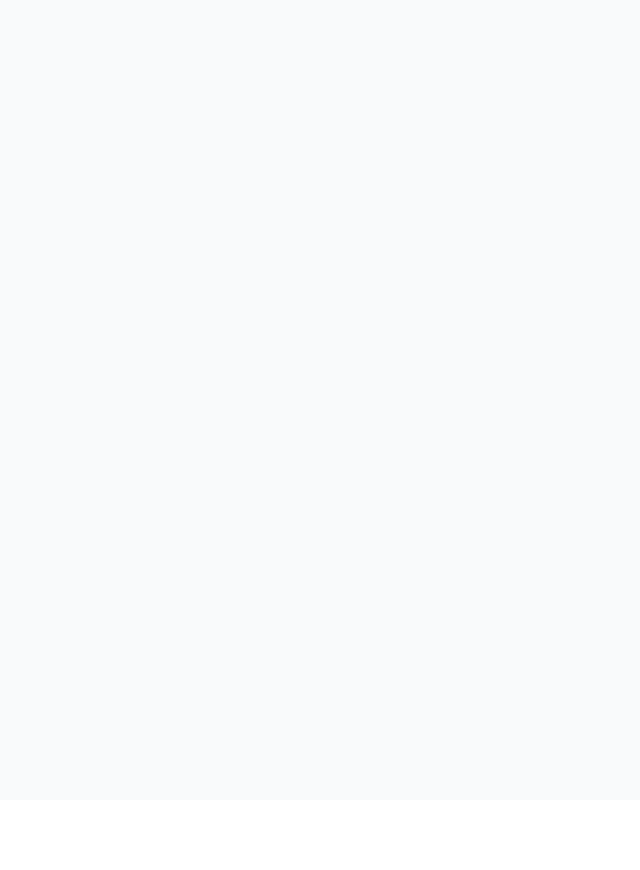
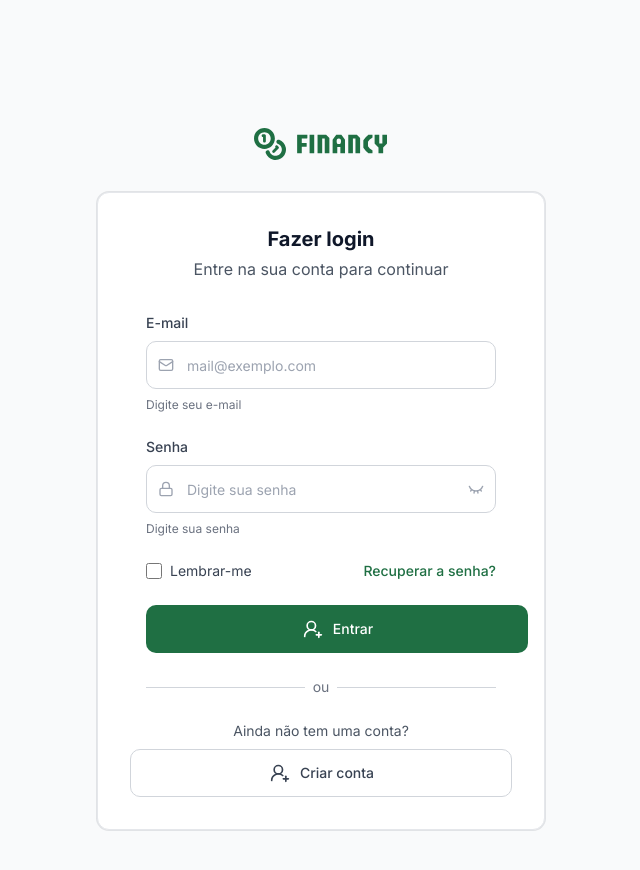
Before and after one commit to RosyProgramming/financy-project, a React (Vite) app in the folder frontend/: page / in a window 1280 px wide. Before the commit this address had no page. Shown: the top 870 px of the page, without its empty margins (319-959 px from the left). Before the commit the page ends 800 px from the top, so only its background shows below. Built offline with nearby package versions, Linux system fonts and the light colour scheme.

Commit message:
criei tela login

```diff
--- a/frontend/src/App.tsx
+++ b/frontend/src/App.tsx
@@ -7,7 +7,7 @@ function App() {
   return (
     <Layout>
       <Routes>
-        <Route path='/login' element={<Login />} />
+        <Route path='/' element={<Login />} />
       </Routes>
     </Layout>
   )
--- a/frontend/src/index.css
+++ b/frontend/src/index.css
@@ -1,129 +1,82 @@
-@import "tw-animate-css";
-@import "shadcn/tailwind.css";
-@import "@fontsource-variable/geist";
+@import url('https://fonts.googleapis.com/css2?family=Inter:ital,wght@0,100..900;1,100..900&display=swap');
 @tailwind base;
 @tailwind components;
 @tailwind utilities;
 
 @layer base {
   :root {
+    /* Neutrals & Base */
+    --background: 0 0% 100%;
+    --foreground: 222 47% 11%; /* gray-800 */
 
-    --background: oklch(1 0 0);
-    --foreground: oklch(0.145 0 0);
-
-    --brand: 145 59% 27%;
+    /* Brand */
+    --brand: 147 56% 28%;       /* #1F6F43 - brand-base */
+    --brand-dark: 148 48% 18%;  /* #124B2B - brand-dark */
     --brand-foreground: 0 0% 100%;
 
-    --gray-800: 222 47% 11%;
-    --gray-700: 215 28% 17%;
-    --gray-600: 215 16% 47%;
-    --gray-500: 217 10% 65%;
-    --gray-400: 220 9% 46%;
-    --gray-300: 220 13% 69%;
-    --gray-200: 220 14% 91%;
-    --gray-100: 210 20% 98%;
+    /* Grayscale */
+    --gray-800: 222 47% 11%;    /* #111827 */
+    --gray-700: 217 19% 27%;    /* #374151 */
+    --gray-600: 215 14% 34%;    /* #4B5563 */
+    --gray-500: 220 9% 46%;     /* #6B7280 */
+    --gray-400: 218 11% 65%;    /* #9CA3AF */
+    --gray-300: 218 12% 84%;    /* #D1D5DB */
+    --gray-200: 220 13% 91%;    /* #E5E7EB */
+    --gray-100: 210 17% 98%;    /* #F8F9FA */
 
-    --success: 146 66% 38%;
-    --danger: 0 84% 60%;
+    /* Feedback */
+    --success: 155 75% 39%;     /* #19AD70 */
+    --danger: 0 84% 60%;        /* #EF4444 */
 
-    --border: oklch(0.922 0 0);
-    --input: oklch(0.922 0 0);
-    --ring: oklch(0.708 0 0);
+    /* Colors Catalog (Precisão HSL para HEX) */
+    --blue-dark: 221 83% 53%;   /* #1D4ED8 */
+    --blue-base: 221 70% 51%;   /* #2563EB */
+    --blue-light: 214 95% 93%;  /* #DBEAFE */
 
+    --purple-dark: 271 81% 47%; /* #7E22CE */
+    --purple-base: 271 76% 59%; /* #9333EA */
+    --purple-light: 271 100% 97%;/* #F3E8FF */
+
+    --pink-dark: 334 82% 45%;   /* #BE185D */
+    --pink-base: 334 76% 51%;   /* #DB2777 */
+    --pink-light: 334 100% 96%; /* #FCE7F3 */
+
+    --red-dark: 0 72% 33%;      /* #B91C1C */
+    --red-base: 0 72% 51%;      /* #DC2626 */
+    --red-light: 0 100% 94%;    /* #FEE2E2 */
+
+    --orange-dark: 22 84% 39%;  /* #C2410C */
+    --orange-base: 22 82% 53%;  /* #EA580C */
+    --orange-light: 22 100% 92%;/* #FFEDD5 */
+
+    --yellow-dark: 39 82% 33%;  /* #A16207 */
+    --yellow-base: 39 80% 46%;  /* #CA8A04 */
+    --yellow-light: 55 76% 88%; /* #F7F3CA */
+
+    --green-dark: 147 80% 28%;  /* #15803D */
+    --green-base: 147 70% 36%;  /* #16A34A */
+    --green-light: 147 75% 92%; /* #E0FAE9 */
+
+    /* Shadcn/UI Components */
+    --border: 218 13% 84%;      /* gray-300 */
+    --input: 218 13% 84%;
+    --ring: 220 9% 46%;         /* gray-500 */
     --radius: 0.625rem;
-
-    --chart-1: oklch(0.809 0.105 251.813);
-    --chart-2: oklch(0.623 0.214 259.815);
-    --chart-3: oklch(0.546 0.245 262.881);
-    --chart-4: oklch(0.488 0.243 264.376);
-    --chart-5: oklch(0.424 0.199 265.638);
-    --card: oklch(1 0 0);
-    --card-foreground: oklch(0.145 0 0);
-    --popover: oklch(1 0 0);
-    --popover-foreground: oklch(0.145 0 0);
-    --primary: oklch(0.205 0 0);
-    --primary-foreground: oklch(0.985 0 0);
-    --secondary: oklch(0.97 0 0);
-    --secondary-foreground: oklch(0.205 0 0);
-    --muted: oklch(0.97 0 0);
-    --muted-foreground: oklch(0.556 0 0);
-    --accent: oklch(0.97 0 0);
-    --accent-foreground: oklch(0.205 0 0);
-    --destructive: oklch(0.577 0.245 27.325);
-    --sidebar: oklch(0.985 0 0);
-    --sidebar-foreground: oklch(0.145 0 0);
-    --sidebar-primary: oklch(0.205 0 0);
-    --sidebar-primary-foreground: oklch(0.985 0 0);
-    --sidebar-accent: oklch(0.97 0 0);
-    --sidebar-accent-foreground: oklch(0.205 0 0);
-    --sidebar-border: oklch(0.922 0 0);
-    --sidebar-ring: oklch(0.708 0 0);
   }
 
   .dark {
+    --background: 222 47% 11%;  /* gray-800 */
+    --foreground: 0 0% 100%;
 
-    --background: oklch(0.145 0 0);
-    --foreground: oklch(0.985 0 0);
+    --gray-800: 210 17% 98%;
+    --gray-100: 222 47% 11%;
 
-    --brand: 145 59% 27%;
-    --brand-foreground: 0 0% 100%;
-
-    --gray-800: 210 40% 98%;
-    --gray-700: 215 20% 65%;
-    --gray-600: 215 16% 47%;
-    --gray-500: 217 10% 65%;
-
-    --border: oklch(1 0 0 / 10%);
-    --input: oklch(1 0 0 / 15%);
-    --ring: oklch(0.556 0 0);
-    --card: oklch(0.205 0 0);
-    --card-foreground: oklch(0.985 0 0);
-    --popover: oklch(0.205 0 0);
-    --popover-foreground: oklch(0.985 0 0);
-    --primary: oklch(0.922 0 0);
-    --primary-foreground: oklch(0.205 0 0);
-    --secondary: oklch(0.269 0 0);
-    --secondary-foreground: oklch(0.985 0 0);
-    --muted: oklch(0.269 0 0);
-    --muted-foreground: oklch(0.708 0 0);
-    --accent: oklch(0.269 0 0);
-    --accent-foreground: oklch(0.985 0 0);
-    --destructive: oklch(0.704 0.191 22.216);
-    --chart-1: oklch(0.809 0.105 251.813);
-    --chart-2: oklch(0.623 0.214 259.815);
-    --chart-3: oklch(0.546 0.245 262.881);
-    --chart-4: oklch(0.488 0.243 264.376);
-    --chart-5: oklch(0.424 0.199 265.638);
-    --sidebar: oklch(0.205 0 0);
-    --sidebar-foreground: oklch(0.985 0 0);
-    --sidebar-primary: oklch(0.488 0.243 264.376);
-    --sidebar-primary-foreground: oklch(0.985 0 0);
-    --sidebar-accent: oklch(0.269 0 0);
-    --sidebar-accent-foreground: oklch(0.985 0 0);
-    --sidebar-border: oklch(1 0 0 / 10%);
-    --sidebar-ring: oklch(0.556 0 0);
-  }
-  .theme {
-
-    --font-sans: 'Geist Variable', sans-serif;
-  }
-  * {
-    @apply border-border outline-ring/50;
-  }
-  body {
-    @apply bg-background text-foreground;
-  }
-  html {
-    @apply font-sans;
+    --border: 217 19% 27%;
+    --input: 217 19% 27%;
   }
 }
 
 @layer base {
-  * {
-    @apply border-border;
-  }
-
-  body {
-    @apply bg-background text-foreground font-sans;
-  }
+  * { @apply border-border; }
+  body { @apply bg-background text-foreground font-sans; }
 }
--- a/frontend/src/pages/Login.tsx
+++ b/frontend/src/pages/Login.tsx
@@ -1,73 +1,153 @@
-import { useState } from "react"
-import logo from "@/assets/logo.svg"
-import { Card, CardContent, CardDescription, CardHeader, CardTitle } from "@/components/ui/card"
-import { Mail, Lock } from "lucide-react"
+import { useState } from "react";
+import logo from "@/assets/logo.svg";
+import { Card, CardContent, CardDescription, CardHeader, CardTitle } from "@/components/ui/card";
+import { Mail, Lock, Eye, EyeClosed, UserRoundPlus } from "lucide-react";
 
 export function Login() {
-  const [email, setEmail] = useState("")
-  const [password, setPassword] = useState("")
+  const [email, setEmail] = useState("");
+  const [password, setPassword] = useState("");
+  const [rememberMe, setRememberMe] = useState(false);
+  const [showPassword, setShowPassword] = useState(false);
 
-  const handleSubmit= async () => {
+  const handleSubmit = (e: React.FormEvent) => {
+    e.preventDefault();
+    console.log({ email, password, rememberMe });
+    // Aqui você chamaria sua API
+  };
 
-  }
+  const isEmailActive = email.length > 0;
+  const isPasswordActive = password.length > 0;
 
   return (
     <div className="flex flex-col items-center p-12 gap-8 min-h-screen bg-gray-100">
-
       <img src={logo} className="w-[134px] h-8" />
 
       <Card className="w-full max-w-md p-8 flex flex-col gap-8 bg-white border border-gray-200 rounded-xl min-h-[36rem]">
-
         <CardHeader className="flex flex-col items-center justify-center gap-1 text-center w-full">
-          <CardTitle className="text-xl font-bold text-gray-800 text-center w-full leading-7">
+          <CardTitle className="text-xl font-bold text-gray-800 leading-7">
             Fazer login
           </CardTitle>
-          <CardDescription className="text-base text-gray-600 text-center w-full">
+          <CardDescription className="text-base text-gray-600 w-full text-center">
             Entre na sua conta para continuar
           </CardDescription>
         </CardHeader>
+
         <CardContent>
-            <form onSubmit={handleSubmit} className='space-y-4'>
-                <div className='flex flex-col gap-2 w-full'>
-                    <label htmlFor='email'  className="text-sm font-medium text-gray-700">E-mail</label>
-                        <div className="relative">
+          <form onSubmit={handleSubmit} className="flex flex-col gap-6 w-full">
 
-                            <Mail className="absolute left-3 top-1/2 -translate-y-1/2 w-4 h-4 text-gray-400" />
-
+            {/* === EMAIL === */}
+            <div className="flex flex-col gap-2 w-full">
+              <label
+                htmlFor="email"
+                className={`text-sm font-medium flex items-center ${isEmailActive ? "text-brand" : "text-gray-700"}`}
+              >
+                E-mail
+              </label>
+              <div className="relative w-full">
+                {/* Ícone de email */}
+                <Mail
+                  className={`absolute left-3 top-1/2 -translate-y-1/2 w-4 h-4 ${
+                    isEmailActive ? "text-brand" : "text-gray-400"
+                  }`}
+                />
                 <input
                   id="email"
                   type="email"
                   placeholder="mail@exemplo.com"
                   value={email}
                   onChange={(e) => setEmail(e.target.value)}
-                                required
-                                className="w-full h-12 pl-10 pr-3 border border-gray-300 rounded-lg bg-white text-gray-900 placeholder:text-gray-400 focus:outline-none focus:ring-2 focus:ring-green-500"
+                  className="w-full h-12 pl-10 pr-3 border border-gray-300 rounded-lg bg-white text-gray-900 placeholder:text-gray-400 focus:outline-none"
                 />
+              </div>
+              <span className="text-xs text-gray-500">Digite seu e-mail</span>
+            </div>
 
-                        </div>
-                </div>
-                <div className='flex flex-col gap-2 w-full'>
-                    <label htmlFor='password'  className="text-sm font-medium text-gray-700">Senha</label>
-                        <div className="relative">
-
-                            <Lock className="absolute left-3 top-1/2 -translate-y-1/2 w-4 h-4 text-gray-400" />
-
+            {/* === SENHA === */}
+            <div className="flex flex-col gap-2 w-full">
+              <label
+                htmlFor="password"
+                className={`text-sm font-medium flex items-center ${isPasswordActive ? "text-brand" : "text-gray-700"}`}
+              >
+                Senha
+              </label>
+              <div className="relative w-full">
+                {/* Ícone de senha */}
+                <Lock
+                  className={`absolute left-3 top-1/2 -translate-y-1/2 w-4 h-4 ${
+                    isPasswordActive ? "text-brand" : "text-gray-400"
+                  }`}
+                />
                 <input
                   id="password"
-                                type="password"
+                  type={showPassword ? "text" : "password"}
                   placeholder="Digite sua senha"
                   value={password}
                   onChange={(e) => setPassword(e.target.value)}
-                                required
-                                className="w-full h-12 pl-10 pr-3 border border-gray-300 rounded-lg bg-white text-gray-900 placeholder:text-gray-400 focus:outline-none focus:ring-2 focus:ring-green-500"
+                  className="w-full h-12 pl-10 pr-10 border border-gray-300 rounded-lg bg-white text-gray-900 placeholder:text-gray-400 focus:outline-none"
                 />
+                <button
+                  type="button"
+                  className="absolute right-3 top-1/2 -translate-y-1/2"
+                  onClick={() => setShowPassword(!showPassword)}
+                >
+                  {showPassword ? (
+                    <Eye className="w-4 h-4 text-gray-400" />
+                  ) : (
+                    <EyeClosed className="w-4 h-4 text-gray-400" />
+                  )}
+                </button>
+              </div>
+              <span className="text-xs text-gray-500">Digite sua senha</span>
+            </div>
 
+            {/* === Lembrar-me e Esqueceu a senha === */}
+            <div className="flex justify-between items-center w-full text-sm text-gray-700">
+              <label className="flex items-center gap-2">
+                <input
+                  type="checkbox"
+                  checked={rememberMe}
+                  onChange={() => setRememberMe(!rememberMe)}
+                  className="w-4 h-4 border border-gray-300 rounded"
+                />
+                Lembrar-me
+              </label>
+              <a href="#" className="text-sm font-medium text-brand hover:underline">
+                Recuperar a senha?
+              </a>
             </div>
+
+            {/* === BOTÃO LOGIN === */}
+            <button
+              type="submit"
+              className="w-[382px] h-[48px] flex items-center justify-center gap-2 bg-brand text-white font-medium rounded-lg hover:bg-brand-dark transition-colors"
+            >
+              <UserRoundPlus className="w-4.5 h-4.5 flex-none rounded-sm p-0.5" />
+              Entrar
+            </button>
+
+            {/* === DIVISOR HORIZONTAL === */}
+            <div className="flex items-center gap-2">
+              <hr className="flex-grow border-t border-gray-300" />
+              <span className="text-gray-500 text-sm">ou</span>
+              <hr className="flex-grow border-t border-gray-300" />
+            </div>
+
+            {/* === BOTÃO CRIAR CONTA === */}
+            <div className="flex flex-col gap-2 w-full items-center">
+              <span className="w-[382px] h-5 text-sm text-gray-600 text-center">
+                Ainda não tem uma conta?
+              </span>
+              <button
+                type="button"
+                className="w-[382px] h-[48px] flex items-center justify-center gap-2 bg-white border border-gray-300 rounded-lg text-gray-700 font-medium hover:bg-gray-200 transition-colors"
+              >
+                <UserRoundPlus className="w-4.5 h-4.5 flex-none rounded-sm p-0.5" />
+                Criar conta
+              </button>
             </div>
           </form>
         </CardContent>
       </Card>
-
     </div>
-  )
+  );
 }
--- a/frontend/tailwind.config.js
+++ b/frontend/tailwind.config.js
@@ -13,29 +13,28 @@ export default {
     container: {
       center: true,
       padding: "2rem",
-      screens: {
-        "2xl": "1400px",
-      },
+      screens: { "2xl": "1400px" },
     },
     extend: {
-
       fontFamily: {
         sans: ["Inter", "sans-serif"],
       },
-
       colors: {
+        // Shadcn UI base colors
         border: "hsl(var(--border))",
         input: "hsl(var(--input))",
         ring: "hsl(var(--ring))",
-
         background: "hsl(var(--background))",
         foreground: "hsl(var(--foreground))",
 
+        // Brand Colors
         brand: {
           DEFAULT: "hsl(var(--brand))",
+          dark: "hsl(var(--brand-dark))",
           foreground: "hsl(var(--brand-foreground))",
         },
 
+        // Gray Scale
         gray: {
           800: "hsl(var(--gray-800))",
           700: "hsl(var(--gray-700))",
@@ -47,39 +46,52 @@ export default {
           100: "hsl(var(--gray-100))",
         },
 
+        // Feedback
         success: "hsl(var(--success))",
         danger: "hsl(var(--danger))",
 
-        chart: {
-          1: "hsl(var(--chart-1))",
-          2: "hsl(var(--chart-2))",
-          3: "hsl(var(--chart-3))",
-          4: "hsl(var(--chart-4))",
-          5: "hsl(var(--chart-5))",
+        // Full Color Palette from Image
+        blue: {
+          dark: "hsl(var(--blue-dark))",
+          base: "hsl(var(--blue-base))",
+          light: "hsl(var(--blue-light))",
+        },
+        purple: {
+          dark: "hsl(var(--purple-dark))",
+          base: "hsl(var(--purple-base))",
+          light: "hsl(var(--purple-light))",
+        },
+        pink: {
+          dark: "hsl(var(--pink-dark))",
+          base: "hsl(var(--pink-base))",
+          light: "hsl(var(--pink-light))",
+        },
+        red: {
+          dark: "hsl(var(--red-dark))",
+          base: "hsl(var(--red-base))",
+          light: "hsl(var(--red-light))",
+        },
+        orange: {
+          dark: "hsl(var(--orange-dark))",
+          base: "hsl(var(--orange-base))",
+          light: "hsl(var(--orange-light))",
+        },
+        yellow: {
+          dark: "hsl(var(--yellow-dark))",
+          base: "hsl(var(--yellow-base))",
+          light: "hsl(var(--yellow-light))",
+        },
+        green: {
+          dark: "hsl(var(--green-dark))",
+          base: "hsl(var(--green-base))",
+          light: "hsl(var(--green-light))",
         },
       },
-
       borderRadius: {
         lg: "var(--radius)",
         md: "calc(var(--radius) - 2px)",
         sm: "calc(var(--radius) - 4px)",
       },
-
-      keyframes: {
-        "accordion-down": {
-          from: { height: "0" },
-          to: { height: "var(--radix-accordion-content-height)" },
-        },
-        "accordion-up": {
-          from: { height: "var(--radix-accordion-content-height)" },
-          to: { height: "0" },
-        },
-      },
-
-      animation: {
-        "accordion-down": "accordion-down 0.2s ease-out",
-        "accordion-up": "accordion-up 0.2s ease-out",
-      },
     },
   },
   plugins: [tailwindcssAnimate],
```
Lines whose indentation alone changed are shown as unchanged.
